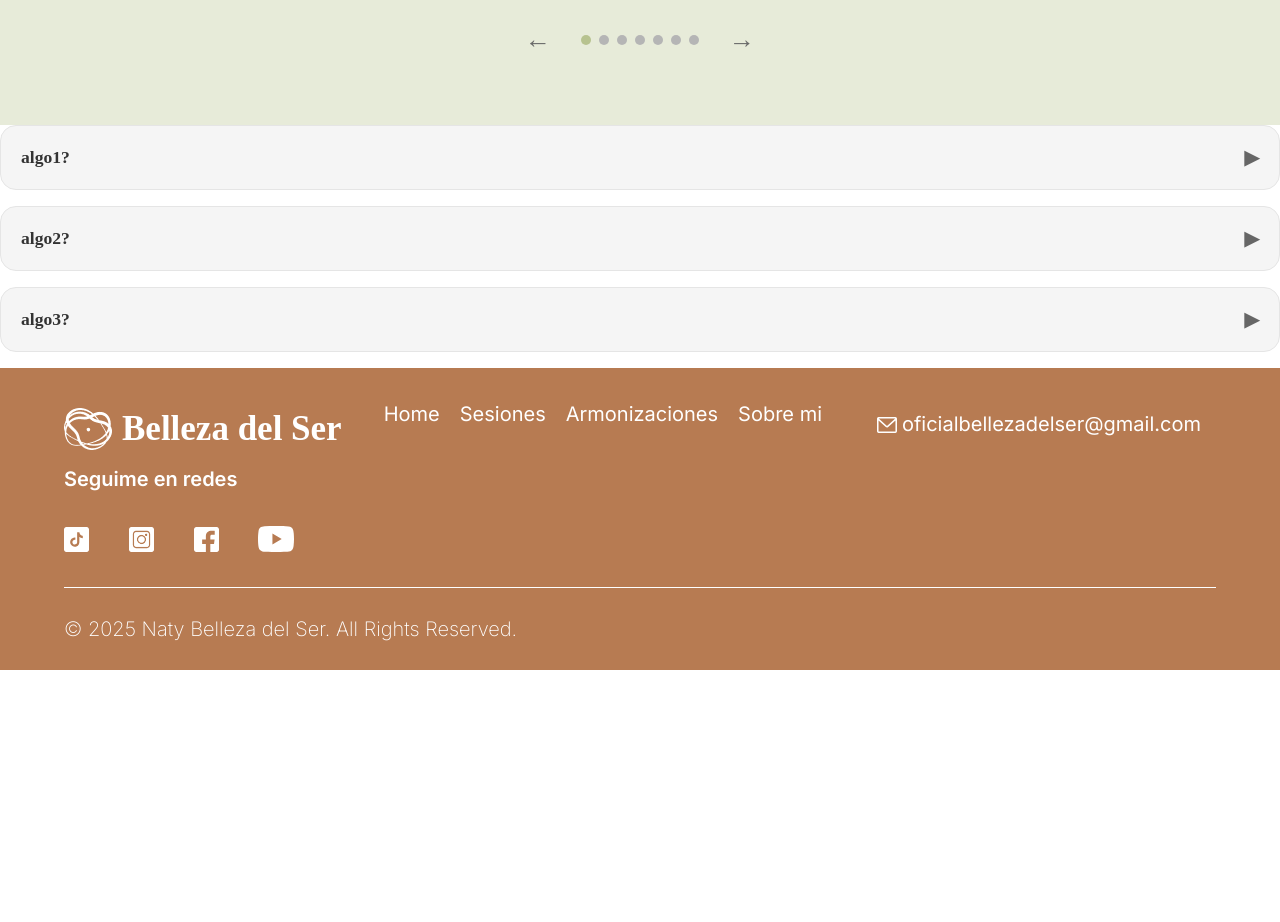
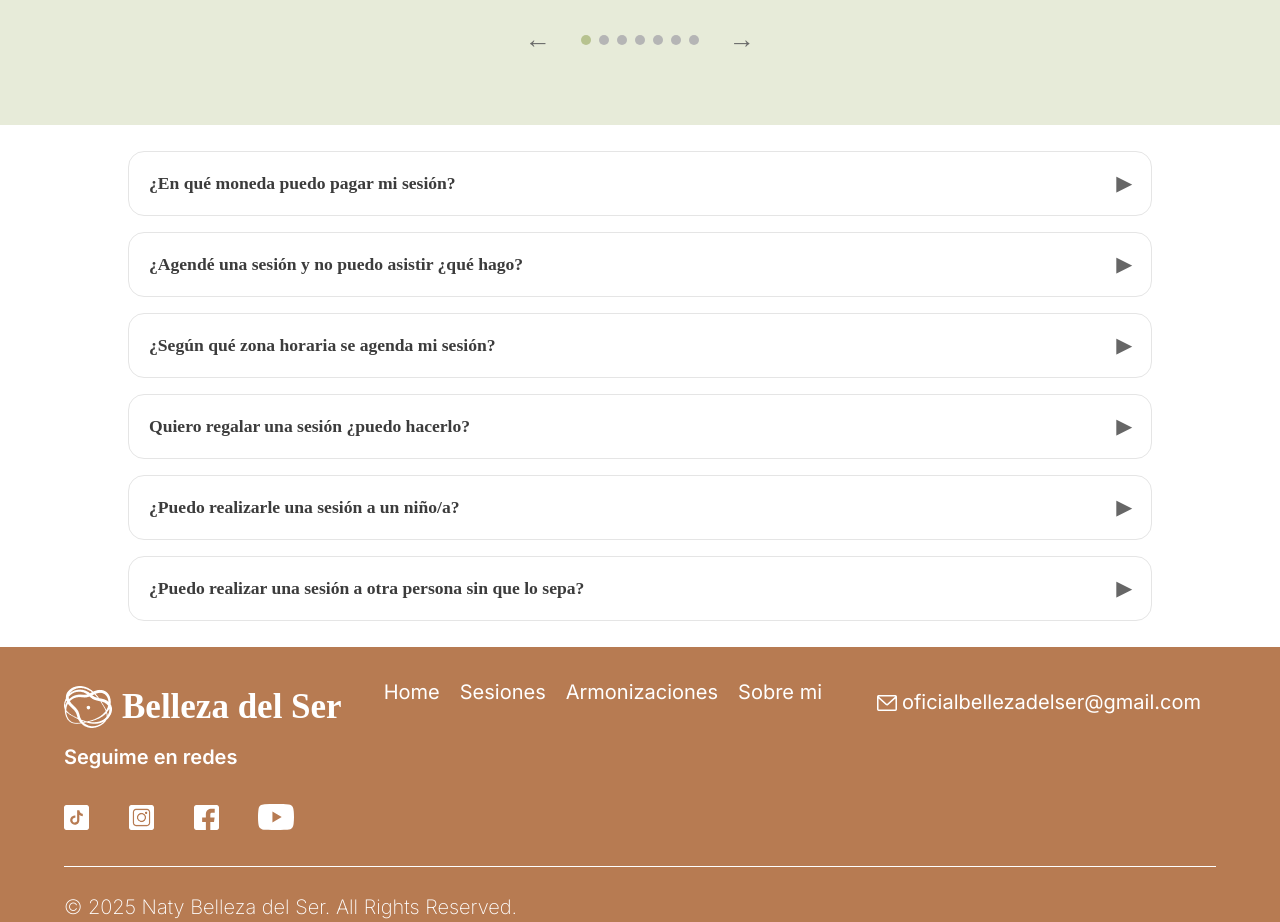
Before and after one commit to AlexisBazila/bellezadelser, a React (Vite) app: page / in a window 1280 px wide. Shown: the part 4320-5242 px from the top of the page. Before the commit the page ends 4990 px from the top, so only its background shows below. Built offline with nearby package versions, Linux system fonts and the light colour scheme; a small style sheet from the web is missing; a web font is replaced by a local one.

Commit message:
preguntas añadidas

```diff
--- a/src/components/AccordionMenu/AccordionMenu.css
+++ b/src/components/AccordionMenu/AccordionMenu.css
@@ -1,5 +1,5 @@
 .accordion-item {
-    background-color: #f5f5f5;
+  background-color: #fff;
   border-radius: 16px;
   margin-bottom: 16px;
   border: 1px solid #e5e5e5;
@@ -14,7 +14,8 @@
   padding: 20px;
   font-weight: 600;
   font-size: 1.1rem;
-    color: #333;
+  color: #3c3c3c;
+  font-weight: bold;
 }
 
 .accordion-icon {
@@ -25,7 +26,6 @@
 
 .accordion-icon.open {
   transform: rotate(90deg);
-    /* estilo flecha tipo ">" que gira */
 }
 
 .accordion-content {
@@ -43,7 +43,7 @@
 }
 
 .accordion-text {
-    color: #666;
+  color: #3c3c3c;
   font-size: 0.95rem;
   line-height: 1.6;
 }
--- /dev/null
+++ b/src/layouts/FQA/FQA.css
@@ -0,0 +1,3 @@
+.Acordion {
+  margin: 2% 10%;
+}
--- a/src/layouts/FQA/FQA.jsx
+++ b/src/layouts/FQA/FQA.jsx
@@ -1,17 +1,45 @@
 import React, { useState } from "react";
 import AccordionMenu from "../../components/AccordionMenu/AccordionMenu";
+import "./FQA.css";
 
 function FQA() {
   const [activeIndex, setActiveIndex] = useState(null);
 
   const data = [
-    { pregunta: "algo1?", respuesta: "respuesta1" },
-    { pregunta: "algo2?", respuesta: "respuesta2" },
-    { pregunta: "algo3?", respuesta: "respuesta3" },
+    {
+      pregunta: "¿En qué moneda puedo pagar mi sesión?",
+      respuesta:
+        "Las sesiones que están en euros pagas por PayPal en tu moneda local. <br/> Puedes utilizar tarjeta de débito, crédito o Paypal wallet. <br/> Para saber cuánto es en tu moneda local, puedes ver la cotización del euro en el sitio web de tu banco. <br/> Crear tu cuenta de PayPal y tener tu cuenta de PayPal es gratuito. <br/> Si eres de Argentina, tienes la opción de realizar el pago a través de Mercado Pago.",
+    },
+    {
+      pregunta: "¿Agendé una sesión y no puedo asistir ¿qué hago?",
+      respuesta:
+        "Si algo surge, sólo avísame. Debes avisar con 48 horas de antelación para no perder tu sesión. Simplemente me envías un email a oficialbellezadelser@gmail.com diciéndome qué sesión necesitas reagendar junto con tu nombre completo, o un WhatsApp a través del número telefónico que aparece en la web.",
+    },
+    {
+      pregunta: "¿Según qué zona horaria se agenda mi sesión?",
+      respuesta:
+        "La agenda se realiza a través de Calendly. Al seleccionar la sesión, se abrirá un calendario para elegir día y horario. <br/> En la parte superior o inferior del calendario (según tu dispositivo) podrás verificar y seleccionar tu zona horaria. Es importante confirmarla antes de reservar, ya que los recordatorios se envían automáticamente ajustados a esa zona horaria.",
+    },
+    {
+      pregunta: "Quiero regalar una sesión ¿puedo hacerlo?",
+      respuesta:
+        "¡Sí, claro! De hecho, es algo que lo hacen mucho y a mi me hace muy feliz ser parte de un momento tan especial. Puedes hacerlo sin problema; la experiencia se adapta a la persona que la recibe, respetando sus tiempos y su proceso. <br/> Para coordinar el regalo y los detalles, te invito a contactarte conmigo, simplemente me envías un email a oficialbellezadelser@gmail.com o un WhatsApp a través del número telefónico que aparece en la web.",
+    },
+    {
+      pregunta: "¿Puedo realizarle una sesión a un niño/a?",
+      respuesta:
+        "Sí, es posible realizar sesiones de Reiki a niños y niñas, teniendo en cuenta su edad y sensibilidad, y siempre con el consentimiento de sus padres o cuidadores. <br/> Cada caso se evalúa de manera personalizada. Para más información, te invito a contactarte conmigo, simplemente me envías un email a oficialbellezadelser@gmail.com o un WhatsApp a través del número telefónico que aparece en la web.",
+    },
+    {
+      pregunta: "¿Puedo realizar una sesión a otra persona sin que lo sepa?",
+      respuesta:
+        "No. En Belleza del ser, las sesiones de Reiki y sanación energética solo se realizan con el consentimiento de la persona que va a recibirla. <br/> Respetar el libre albedrío, los tiempos y el proceso de cada alma es fundamental en este tipo de acompañamiento.",
+    },
   ];
 
   return (
-    <div>
+    <div className="Acordion">
       {data.map((item, index) => (
         <AccordionMenu
           key={index}
```
Lines whose indentation alone changed are shown as unchanged.
